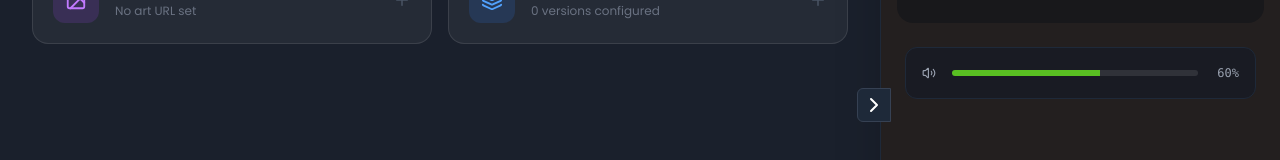
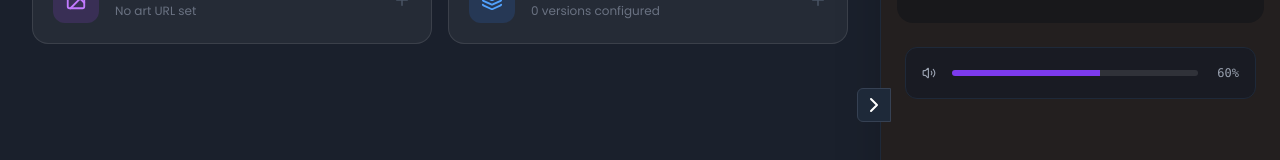
Before and after one commit to champsing/TSL-Editor, a React (Vite) app: page / in a window 1280 px wide. Shown: the part 327-487 px from the top of the page. Built offline with nearby package versions, Linux system fonts and the light colour scheme; no server answers.

Commit message:
define varColorPrimary variable

```diff
--- a/components/Lyrics/EditorSidebar.tsx
+++ b/components/Lyrics/EditorSidebar.tsx
@@ -2,6 +2,7 @@ import React, { useState } from "react";
 import { YouTubePlayer, YouTubePlayerHandle } from "../YouTubePlayer";
 // 引入 Volume2 圖標
 import { ChevronLeft, ChevronRight, Volume2 } from "lucide-react";
+import { varColorPrimary } from "../Meta/EditorModal";
 
 interface EditorSidebarProps {
     videoId: string;
@@ -105,7 +106,7 @@ export const EditorSidebar: React.FC<EditorSidebarProps> = ({
                                     {
                                         // 將 React 狀態傳遞給 CSS 變數
                                         "--value": volume,
-                                        "--fill": "#59bf22", // primary
+                                        "--fill": varColorPrimary, // primary
                                         "--empty": "rgba(255, 255, 255, 0.1)",
                                     } as React.CSSProperties
                                 }
--- a/components/Meta/EditorModal.tsx
+++ b/components/Meta/EditorModal.tsx
@@ -1,6 +1,8 @@
 // components/SongMetaEditorModal.tsx
+import { X } from "lucide-react";
 import React, { useEffect, useRef } from "react";
-import { X } from "lucide-react";
+
+export const varColorPrimary = "var(--color-primary, #7c3aed)";
 
 interface SongMetaEditorModalProps {
     isOpen: boolean;
@@ -27,7 +29,7 @@ export const SongMetaEditorModal: React.FC<SongMetaEditorModalProps> = ({
     onClose,
     title,
     icon,
-    accentColor = "var(--color-primary, #7c3aed)",
+    accentColor = varColorPrimary,
     actions,
     footer,
     maxWidthClass = "max-w-3xl",
```
